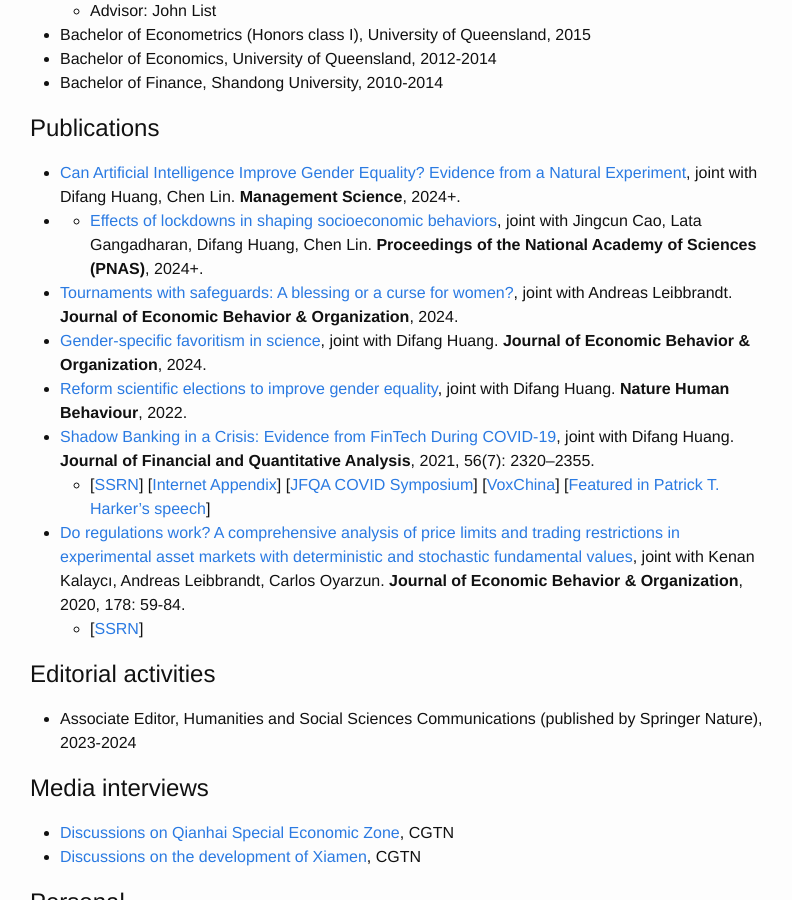
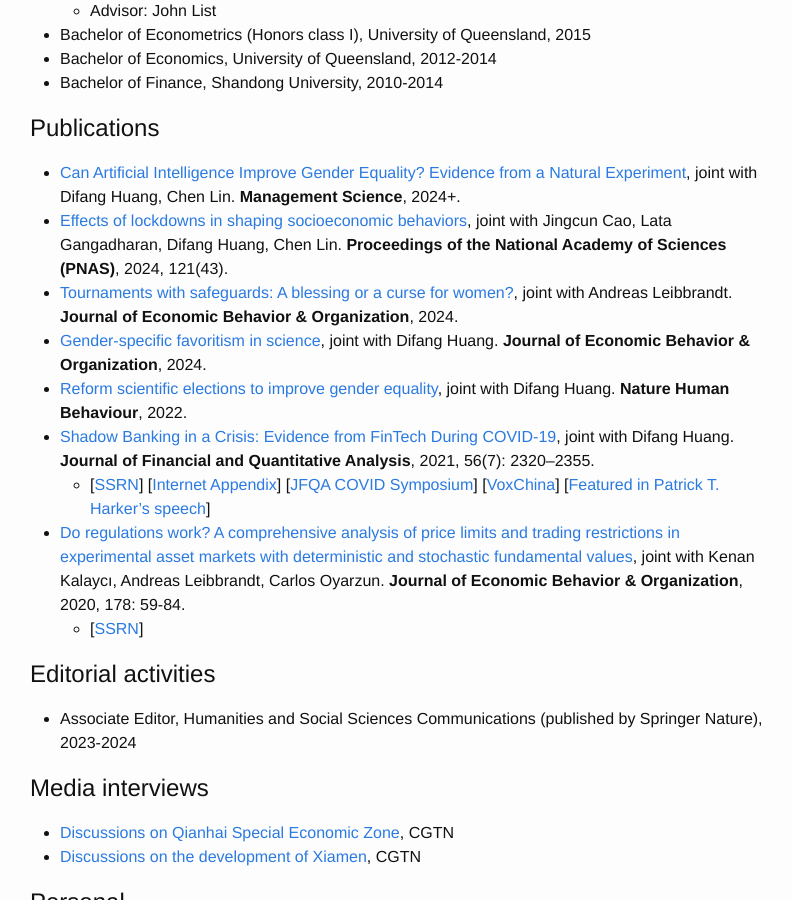
Before and after one commit to zhengyang-bao/zhengyang-bao.github.io, a Jekyll site: the page built from index.md, in a window 1280 px wide and 900 px high, scrolled down 480 px. Shown: the whole window, without its empty margins (240-1032 px from the left). Built offline with Jekyll 4.4.1, drawn with Linux system fonts in a browser that asks for light colours.

Commit message:
Update index.md

```diff
--- a/index.md
+++ b/index.md
@@ -23,7 +23,7 @@ layout: default
 
 ## Publications
 - [Can Artificial Intelligence Improve Gender Equality? Evidence from a Natural Experiment](https://doi.org/10.1287/mnsc.2022.02787), joint with Difang Huang, Chen Lin. **Management Science**, 2024+.
-- - [Effects of lockdowns in shaping socioeconomic behaviors](https://www.pnas.org/doi/10.1073/pnas.2405934121), joint with Jingcun Cao, Lata Gangadharan, Difang Huang, Chen Lin. **Proceedings of the National Academy of Sciences (PNAS)**, 2024+.
+- [Effects of lockdowns in shaping socioeconomic behaviors](https://www.pnas.org/doi/10.1073/pnas.2405934121), joint with Jingcun Cao, Lata Gangadharan, Difang Huang, Chen Lin. **Proceedings of the National Academy of Sciences (PNAS)**, 2024, 121(43).
 - [Tournaments with safeguards: A blessing or a curse for women?](https://www.sciencedirect.com/science/article/pii/S016726812300255X?via%3Dihub), joint with Andreas Leibbrandt. **Journal of Economic Behavior & Organization**, 2024.
 - [Gender-specific favoritism in science](https://www.sciencedirect.com/science/article/pii/S0167268123002445), joint with Difang Huang. **Journal of Economic Behavior & Organization**, 2024.
 - [Reform scientific elections to improve gender equality](https://doi.org/10.1038/s41562-022-01322-w), joint with Difang Huang. **Nature Human Behaviour**, 2022.
```
